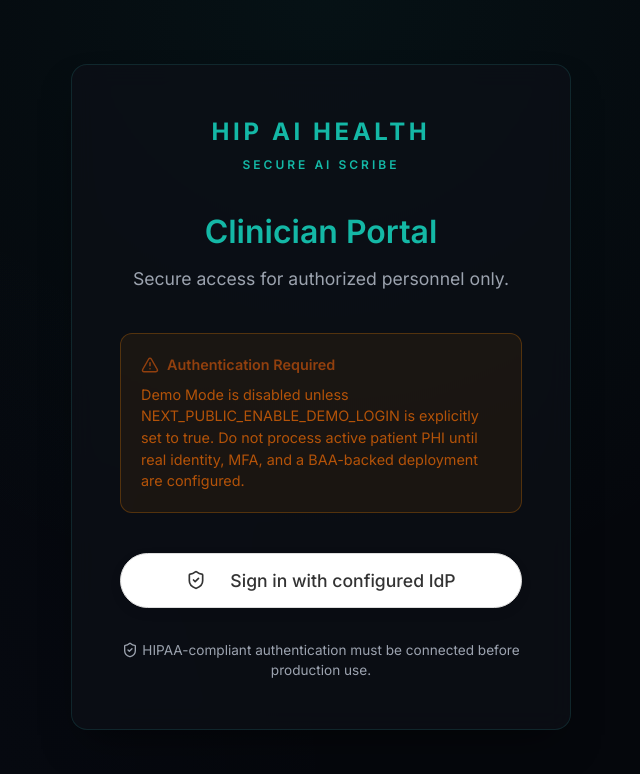
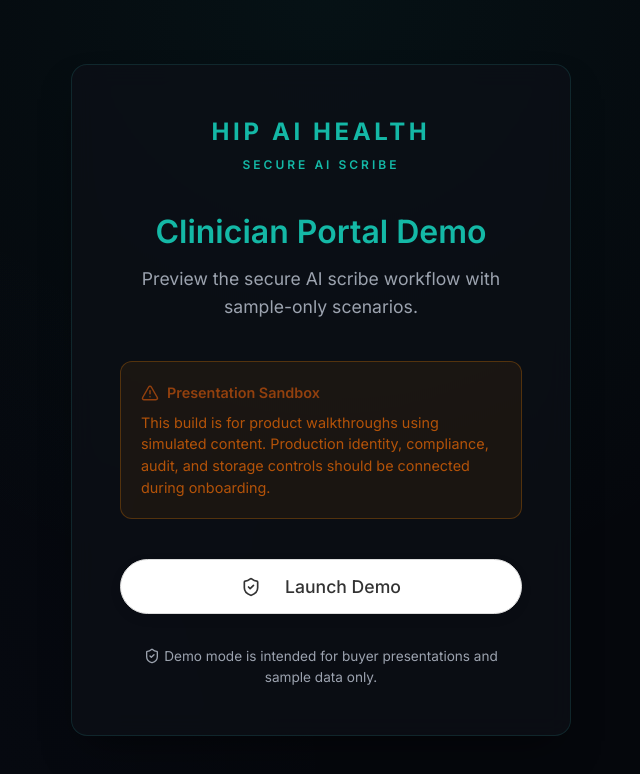
Before and after one commit to alexmarshiamft/hiphealthai, a Next.js app: page /login in a window 1280 px wide. Shown: the top 774 px of the page, without its empty margins (319-959 px from the left). Built offline with nearby package versions, Linux system fonts and the light colour scheme.

Commit message:
Make login page presentation-ready

```diff
--- a/src/app/login/page.tsx
+++ b/src/app/login/page.tsx
@@ -1,21 +1,14 @@
 'use client';
 
-import { useState } from 'react';
 import { useRouter } from 'next/navigation';
 import { ShieldCheck, AlertTriangle } from 'lucide-react';
 import styles from './login.module.css';
 
 export default function LoginPage() {
   const router = useRouter();
-  const [message, setMessage] = useState('');
 
-  const handleLogin = () => {
-    if (process.env.NEXT_PUBLIC_ENABLE_DEMO_LOGIN === 'true') {
-      router.push('/mfa');
-      return;
-    }
-
-    setMessage('Demo bypass has been disabled. Configure Microsoft Entra ID or another real identity provider before using this portal with PHI.');
+  const handleLaunchDemo = () => {
+    router.push('/demo');
   };
 
   return (
@@ -25,33 +18,27 @@ export default function LoginPage() {
         <span className={styles.logoTextSub}>SECURE AI SCRIBE</span>
       </div>
 
-      <h1 className={styles.title}>Clinician Portal</h1>
-      <p className={styles.subtitle}>Secure access for authorized personnel only.</p>
+      <h1 className={styles.title}>Clinician Portal Demo</h1>
+      <p className={styles.subtitle}>Preview the secure AI scribe workflow with sample-only scenarios.</p>
 
       <div className={styles.warningBox}>
         <div className={styles.warningBoxTitle}>
           <AlertTriangle size={18} />
-          <span>Authentication Required</span>
+          <span>Presentation Sandbox</span>
         </div>
         <div>
-          Demo Mode is disabled unless NEXT_PUBLIC_ENABLE_DEMO_LOGIN is explicitly set to true. Do not process active patient PHI until real identity, MFA, and a BAA-backed deployment are configured.
+          This build is for product walkthroughs using simulated content. Production identity, compliance, audit, and storage controls should be connected during onboarding.
         </div>
       </div>
 
-      <button className={styles.loginButton} onClick={handleLogin}>
+      <button className={styles.loginButton} onClick={handleLaunchDemo}>
         <ShieldCheck size={20} style={{ marginRight: '8px' }} />
-        Sign in with configured IdP
+        Launch Demo
       </button>
-
-      {message && (
-        <p role="alert" style={{ color: '#d9534f', marginTop: '1rem', fontWeight: 600 }}>
-          {message}
-        </p>
-      )}
 
       <p className={styles.disclaimer}>
         <ShieldCheck size={16} style={{ display: 'inline', verticalAlign: 'text-bottom', marginRight: 4 }} />
-        HIPAA-compliant authentication must be connected before production use.
+        Demo mode is intended for buyer presentations and sample data only.
       </p>
     </div>
   );
```
